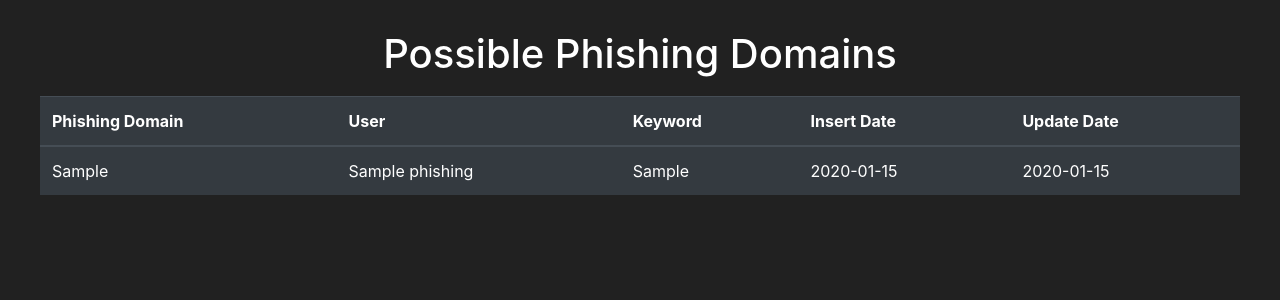
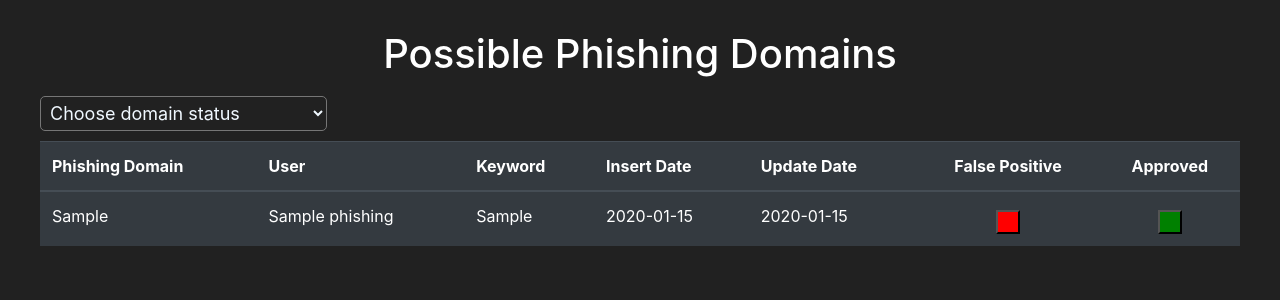
Before and after one commit to zoyku/stalker, a Flask app: page /possible_phishing_domains in a window 1280 px wide. Shown: the part 69-369 px from the top of the page. Run offline with Flask 2, Linux system fonts and the light colour scheme; tables that the repository leaves empty hold one stand-in row (values such as "Sample post"); some libraries are stand-ins or nearby versions.

Commit message:
requirements.txt added

```diff
--- a/application/__init__.py
+++ b/application/__init__.py
@@ -26,10 +26,6 @@ def create_app():
         app.logger.error('Same username and keyword.')
         return render_template('400.html'), 400
 
-#    def __page_not_found(e):
-#        return render_template('404.html'), 404
-
-#    app.register_error_handler(404, __page_not_found)
     app.register_error_handler(400, __page_wrong_request)
 
     app.logger.info('App started.')
--- a/application/controllers/home_controller.py
+++ b/application/controllers/home_controller.py
@@ -44,6 +44,20 @@ def keyword_typos():
 
 @mod_pages.route('/possible_phishing_domains')
 def possible_phishing_domains():
-    possible_phishings = PossiblePhishing.query.all()
+    value = request.args.get('value')
+    phishing_domain = request.args.get('phishing_domain')
+    status = request.args.get('status')
+
+    if status == 'false_positive':
+        PossiblePhishing.query.filter_by(possible_phishing_domain=phishing_domain).first().is_approved = False
+    elif status == 'approved':
+        PossiblePhishing.query.filter_by(possible_phishing_domain=phishing_domain).first().is_approved = True
+
+    if value == "Approved":
+        possible_phishings = PossiblePhishing.query.filter_by(is_approved=True).all()
+    elif value == "False Positive":
+        possible_phishings = PossiblePhishing.query.filter_by(is_approved=False).all()
+    else:
+        possible_phishings = PossiblePhishing.query.all()
 
     return render_template('possible_phishing_domains.html', possible_phishings=possible_phishings)
--- a/application/models.py
+++ b/application/models.py
@@ -32,3 +32,6 @@ class PossiblePhishing(db.Model):
     from_which_keyword = db.Column(db.String())
     insert_date = db.Column(db.String(), nullable=False)
     update_date = db.Column(db.String(), nullable=False, onupdate=datetime.datetime.utcnow())
+    is_approved = db.Column(db.Boolean)
+    is_false = db.Column(db.Boolean)
+    whois_record = db.Column(db.String)
--- a/application/templates/possible_phishing_domains.html
+++ b/application/templates/possible_phishing_domains.html
@@ -4,9 +4,17 @@
 {% endblock %}
 
 {% block content %}
-<h1 style="text-align: center; padding: 10px 0px">Possible Phishing Domains</h1>
+<h1 style="text-align: center; padding: 10px 0">Possible Phishing Domains</h1>
 
-    <table class="table table-hover table-dark">
+    <select style="padding: 5px 5px; margin-bottom: 10px; font-size: 18px; background-color: #212121; color: aliceblue; border-radius:5px" id="domain-types" onchange="change_domain_types()">
+        <option style="background-color: #212121; color: aliceblue" id="All" value="All">Choose domain status</option>
+        <option style="background-color: #212121; color: aliceblue" id="All" value="All">All Possible Phishing Domains</option>
+        <option style="background-color: #212121; color: aliceblue" id="Approved" value="Approved">Approved</option>
+        <option style="background-color: #212121; color: aliceblue" id="False Positive" value="False Positive">False Positive</option>
+    </select>
+
+
+    <table class="table table-hover table-dark" id="domains">
         <thead>
             <tr>
                 <!-- Your Columns HERE -->
@@ -15,20 +23,40 @@
                 <th scope="col">Keyword</th>
                 <th scope="col">Insert Date</th>
                 <th scope="col">Update Date</th>
+                <th scope="col" style="text-align: center">False Positive</th>
+                <th scope="col" style="text-align: center">Approved</th>
             </tr>
         </thead>
-        <tbody>
+        <tbody id="table-content">
             <!-- Your rows inside the table HERE: -->
             {% for possible_phishing in possible_phishings %}
-                <tr>
-                    <td><a  href="{{ possible_phishing.possible_phishing_domain }}" style="color:white">{{ possible_phishing.possible_phishing_domain }}</a></td>
+                <tr id="table-rows">
+                    <td><a  href="http://{{ possible_phishing.possible_phishing_domain }}" style="color:white">{{ possible_phishing.possible_phishing_domain }}</a></td>
                     <td>{{ possible_phishing.register_name}}</td>
                     <td>{{ possible_phishing.from_which_keyword}}</td>
                     <td>{{ possible_phishing.insert_date}}</td>
                     <td>{{ possible_phishing.update_date}}</td>
+                    <td style="text-align: center"><button onclick="change_status('{{ possible_phishing.possible_phishing_domain }}', 'false_positive')"
+                                                           style="background-color:red; padding: 10px 10px"
+                                                           type="button"></button></td>
+                    <td style="text-align: center"><button onclick="change_status('{{ possible_phishing.possible_phishing_domain }}', 'approved')"
+                                                           style="background-color:green; padding: 10px 10px"
+                                                           type="button"></button></td> <!-- todo-->
                 </tr>
             {% endfor %}
         </tbody>
     </table>
 
+    <script>
+        function change_domain_types(){
+            const select = document.getElementById("domain-types");
+            const value = select.options[select.selectedIndex].value;
+            window.location.href = `http://127.0.0.1:5000/possible_phishing_domains?value=${value}`;
+        }
+
+        function change_status(phishing_domain, status){
+            window.location.href = `http://127.0.0.1:5000/possible_phishing_domains?phishing_domain=${phishing_domain}&?status=${status}`;
+        }
+    </script>
+
 {% endblock %}
--- a/application/utils/home_utils.py
+++ b/application/utils/home_utils.py
@@ -1,4 +1,5 @@
 from flask import abort
+import logging
 
 from application import db
 from application.models import User, KeywordTypo
```
Also changed, not shown: application/daemons/phishing_detector.py (+47 -31 lines), application/templates/keyword_typos.html (+6 -2 lines), 2 other files.
